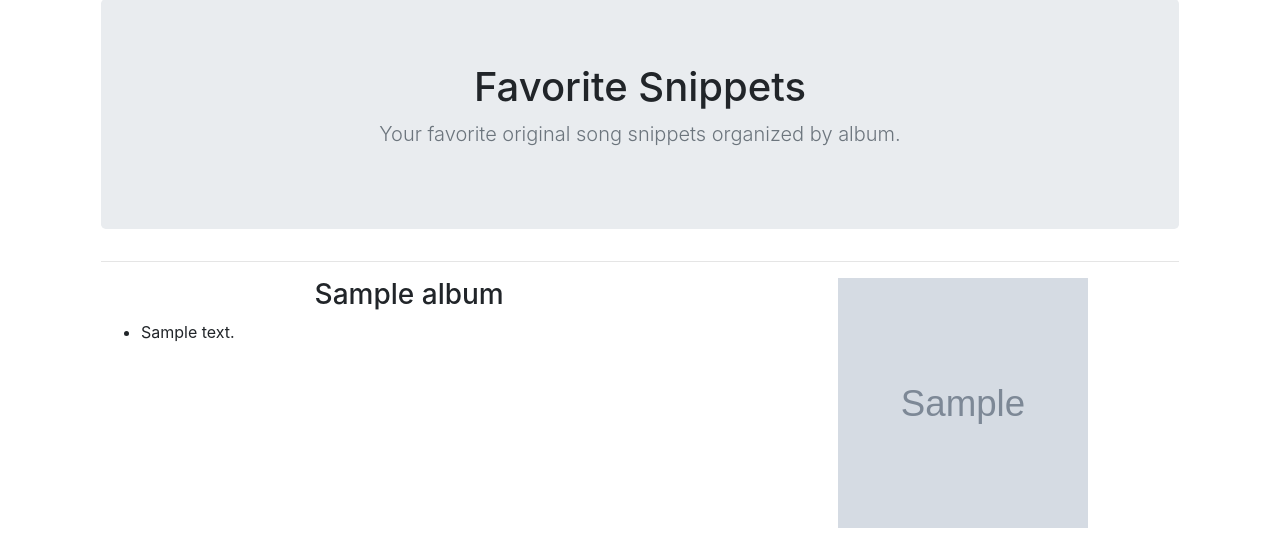
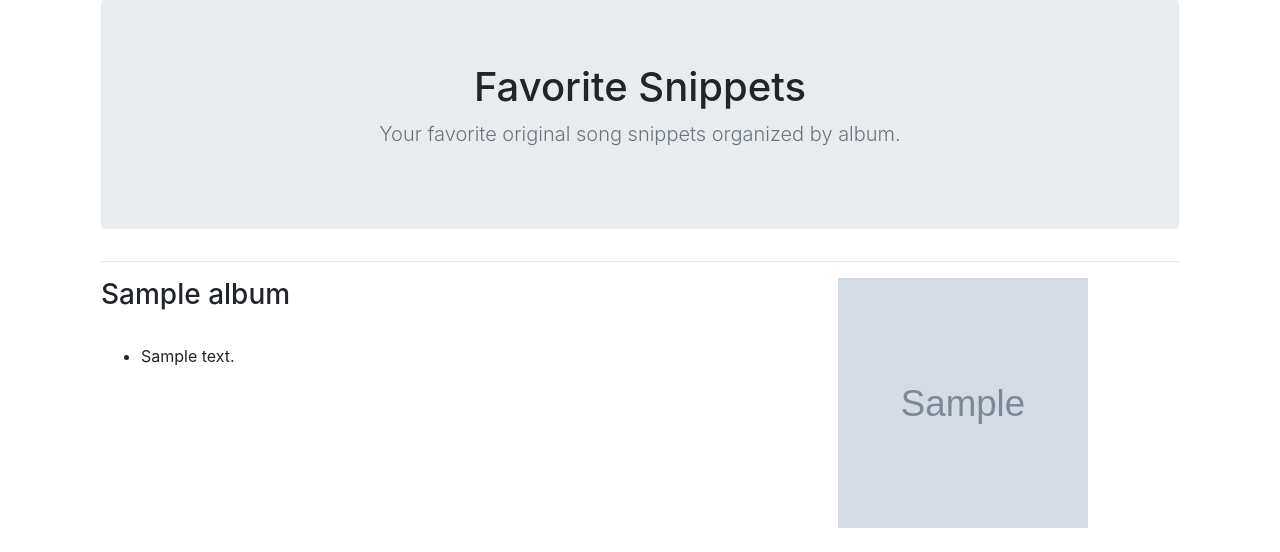
Before and after one commit to dianasch/snippets, a Flask app: page /user/1 in a window 1280 px wide. Shown: the part 73-625 px from the top of the page. Run offline with Flask 2, Linux system fonts and the light colour scheme; a user stored in the database is signed in; tables that the repository leaves empty hold one stand-in row (values such as "Sample post"); grey boxes marked "Sample" are stand-in pictures; some libraries are stand-ins or nearby versions.

```diff
--- a/static/css/styles.css
+++ b/static/css/styles.css
@@ -53,4 +53,4 @@ img {
 
 ul {
     text-align: left;
-  }
+}
--- a/templates/user_details.html
+++ b/templates/user_details.html
@@ -59,12 +59,12 @@
 
         <div class="row featurette">
             <div class="col-md-7">
-            <h3 class="featurette-heading">{{ keys }}</h3>
-            {% for item in values['snippets'] %}
-            <ul>
-            <li>{{ item }}</li>
-            </ul>
-            {% endfor %}
+            <h3 class="featurette-heading" style="text-align: left;">{{ keys }}</h3><br>
+                {% for item in values['snippets'] %}
+                <ul>
+                <li>{{ item }}</li>
+                </ul>
+                {% endfor %}
         </div>
         <div class="col-md-5">
             <img src="{{ values['thumbnail'] }}">
```
